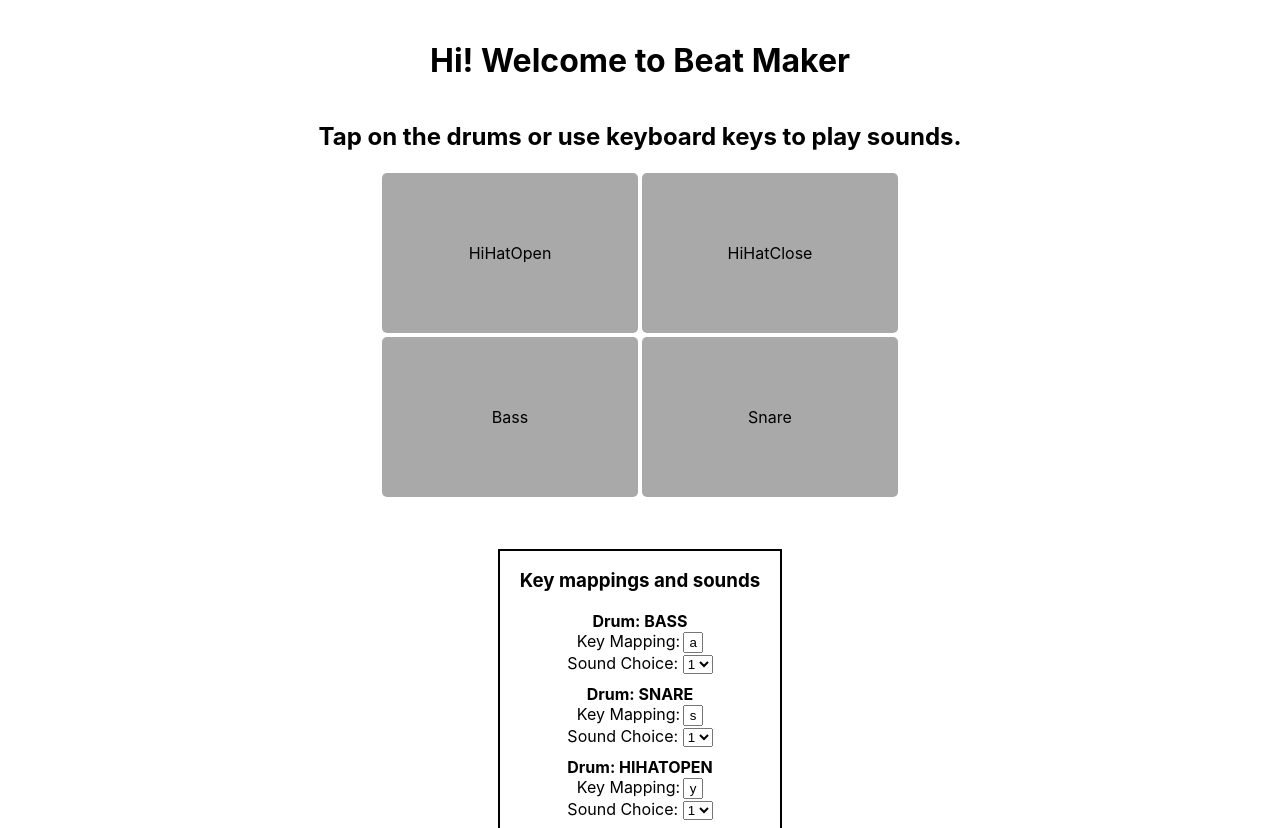
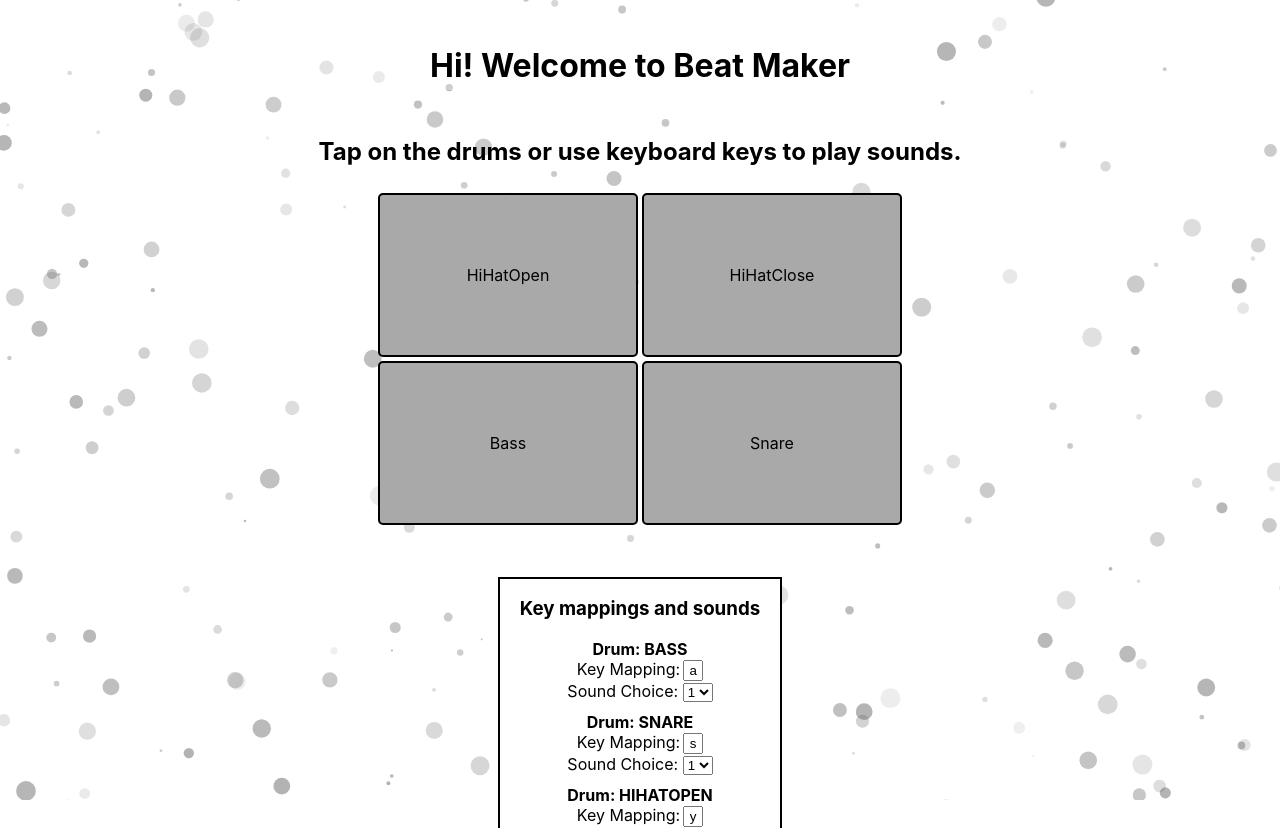
Before and after one commit to muditdahiya/beat-maker, a React (Create React App) app: page / in a window 1280 px wide. Shown: the top 828 px of the page. Built offline with nearby package versions, Linux system fonts and the light colour scheme; no server answers.

Commit message:
added background

```diff
--- a/package.json
+++ b/package.json
@@ -13,6 +13,7 @@
     "react-tsparticles": "^2.0.6",
     "sass": "^1.51.0",
     "serve": "^13.0.2",
+    "tsparticles": "^2.0.6",
     "web-vitals": "^2.1.4"
   },
   "scripts": {
--- a/src/App.js
+++ b/src/App.js
@@ -1,10 +1,89 @@
 import Drums from "./containers/Drums/Drums.js";
 import Particles from "react-tsparticles";
-// import { loadFull } from "tsparticles";
+import { loadFull } from "tsparticles";
 
 function App() {
+  const particlesInit = async (main) => {
+    console.log(main);
+
+    // you can initialize the tsParticles instance (main) here, adding custom shapes or presets
+    // this loads the tsparticles package bundle, it's the easiest method for getting everything ready
+    // starting from v2 you can add only the features you need reducing the bundle size
+    await loadFull(main);
+  };
+
+  const particlesLoaded = (container) => {
+    console.log(container);
+  };
   return (
     <div className="App">
+      <Particles
+        id="tsparticles"
+        init={particlesInit}
+        loaded={particlesLoaded}
+        options={{
+          particles: {
+            color: "#666666",
+            links: {
+              color: {
+                value: "#856030",
+              },
+              distance: 500,
+              opacity: 0.4,
+              width: 2,
+            },
+            move: {
+              attract: {
+                rotate: {
+                  x: 600,
+                  y: 1200,
+                },
+              },
+              direction: "right",
+              outModes: { left: "none" },
+              enable: true,
+              outModes: {
+                bottom: "out",
+                left: "out",
+                right: "out",
+                top: "out",
+              },
+            },
+            number: {
+              density: {
+                enable: true,
+              },
+              value: 400,
+            },
+            opacity: {
+              random: {
+                enable: false,
+              },
+              value: {
+                min: 0.1,
+                max: 0.5,
+              },
+              animation: {
+                speed: 0.1,
+                minimumValue: 0.01,
+              },
+            },
+            size: {
+              random: {
+                enable: true,
+              },
+              value: {
+                min: 1,
+                max: 10,
+              },
+              animation: {
+                speed: 1,
+                minimumValue: 0.1,
+              },
+            },
+          },
+        }}
+      />
       <h1>Hi! Welcome to Beat Maker</h1>
       <h2>Tap on the drums or use keyboard keys to play sounds.</h2>
 
--- a/src/index.scss
+++ b/src/index.scss
@@ -8,6 +8,13 @@ body {
   padding: 20px;
 }
 
+#tsparticles {
+  position: absolute;
+  width: 100%;
+  height: 100%;
+  z-index: -1;
+}
+
 .App {
   display: flex;
   flex-direction: column;
@@ -15,6 +22,12 @@ body {
   align-items: center;
   text-align: center;
   touch-action: pan-x pan-y;
+  h1,
+  h2 {
+    background-color: #ffffff50;
+    padding: 5px 20px;
+    border-radius: 10px;
+  }
 }
 
 .Drums {
@@ -34,6 +47,7 @@ body {
     flex-direction: column;
     border: 2px solid black;
     margin: 50px 0 20px 0;
+    background-color: #ffffff;
   }
 }
 
@@ -49,6 +63,7 @@ body {
   display: flex;
   align-items: center;
   justify-content: center;
+  border: 2px solid black;
 }
 
 .key:hover {
```
Also changed, not shown: 1 other file (tests, documents, lock files or other folders).
